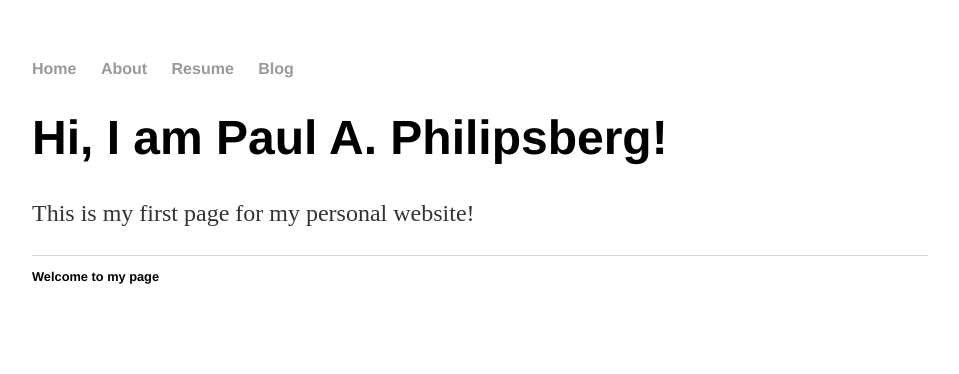
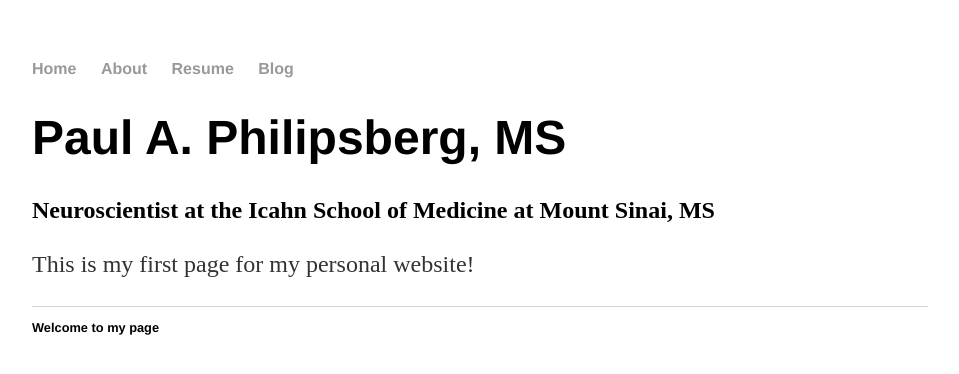
Before and after one commit to pphilipsberg/pphilipsberg.github.io, a plain HTML site: page index.html in a window 1280 px wide. Shown: the whole page, without its empty margins (160-1119 px from the left). Drawn offline with Linux system fonts and the light colour scheme.

Commit message:
Update index.html

```diff
--- a/index.html
+++ b/index.html
@@ -1,7 +1,7 @@
 <!DOCTYPE html>
 <html>
  <head>
-   <title>Paul A. Philipsberg Portfolio</title>
+   <title>Paul A. Philipsberg, MS | Neuroscientist at the Icahn School of Medicine at Mount Sinai</title>
    <link rel="stylesheet" href="css/styles.css">
  </head>
  <body>
@@ -15,8 +15,9 @@
    </nav>
    <div class=”container”>
      <div class=”blurb”>
-       <h1>Hi, I am Paul A. Philipsberg!</h1>
-       <p>This is my first page for my personal website!</a></p>
+       <h1>Paul A. Philipsberg, MS</h1>
+       <h2>Neuroscientist at the Icahn School of Medicine at Mount Sinai, MS</h2>
+       <p>This is my first page for my personal website!</p>
      </div>
    </div>
    <footer>
```
